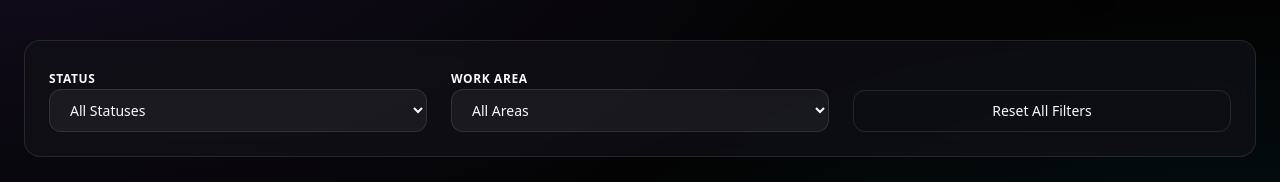
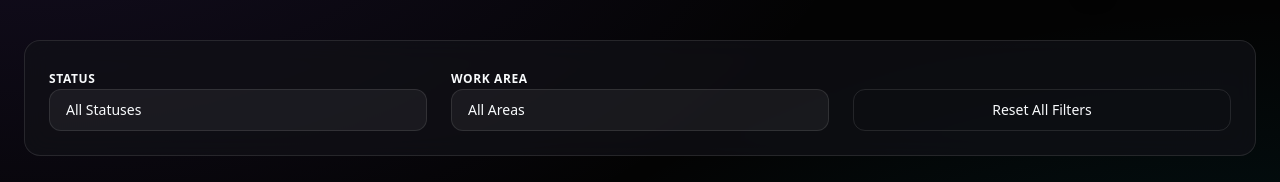
Before and after one commit to Vansh17555555/Prossima-frontend, a Next.js app: page / in a window 1280 px wide. Both pictures are taken after a click on the button "Filters". Shown: the part 228-410 px from the top of the page. Built offline with nearby package versions, Linux system fonts and the light colour scheme; no server answers.

Commit message:
pushing frontend

```diff
--- a/app/page.tsx
+++ b/app/page.tsx
@@ -137,28 +137,28 @@ export default function Home() {
                   <select
                     value={statusFilter}
                     onChange={(e) => setStatusFilter(e.target.value)}
-                    className="w-full bg-white/5 border border-white/10 rounded-xl px-4 py-2.5 text-sm outline-none focus:border-primary-purple/50 transition-all"
+                    className="w-full bg-white/5 border border-white/10 rounded-xl px-4 py-2.5 text-sm outline-none focus:border-primary-purple/50 transition-all appearance-none cursor-pointer hover:bg-white/10"
                   >
-                    <option value="">All Statuses</option>
-                    <option value="Published">Published</option>
-                    <option value="Closing Soon">Closing Soon</option>
-                    <option value="Open">Open</option>
-                    <option value="Closed">Closed</option>
+                    <option value="" className="bg-[#0f0f12]">All Statuses</option>
+                    <option value="Published" className="bg-[#0f0f12]">Published</option>
+                    <option value="Closing Soon" className="bg-[#0f0f12]">Closing Soon</option>
+                    <option value="Open" className="bg-[#0f0f12]">Open</option>
+                    <option value="Closed" className="bg-[#0f0f12]">Closed</option>
                   </select>
                 </div>
 
-                <div className="space-y-2">
+                <div className="space-y-2 relative">
                   <label className="text-xs font-bold text-muted-foreground uppercase tracking-wider">Work Area</label>
                   <select
                     value={workAreaFilter}
                     onChange={(e) => setWorkAreaFilter(e.target.value)}
-                    className="w-full bg-white/5 border border-white/10 rounded-xl px-4 py-2.5 text-sm outline-none focus:border-primary-purple/50 transition-all"
+                    className="w-full bg-white/5 border border-white/10 rounded-xl px-4 py-2.5 text-sm outline-none focus:border-primary-purple/50 transition-all appearance-none cursor-pointer hover:bg-white/10"
                   >
-                    <option value="">All Areas</option>
-                    <option value="Goods & Service">Goods & Service</option>
-                    <option value="Works">Works</option>
-                    <option value="Procurement">Procurement</option>
-                    <option value="Engineering">Engineering</option>
+                    <option value="" className="bg-[#0f0f12]">All Areas</option>
+                    <option value="Works" className="bg-[#0f0f12]">Works</option>
+                    <option value="Goods" className="bg-[#0f0f12]">Goods</option>
+                    <option value="Services" className="bg-[#0f0f12]">Services</option>
+                    <option value="E-Auction" className="bg-[#0f0f12]">E-Auction</option>
                   </select>
                 </div>
 
@@ -169,7 +169,7 @@ export default function Home() {
                       setWorkAreaFilter("");
                       setSearchTerm("");
                     }}
-                    className="w-full px-4 py-2.5 rounded-xl border border-white/10 hover:bg-white/5 transition-all text-sm font-medium"
+                    className="w-full px-4 py-2.5 rounded-xl border border-white/10 hover:bg-red-500/10 hover:border-red-500/50 hover:text-red-400 transition-all text-sm font-medium"
                   >
                     Reset All Filters
                   </button>
```
